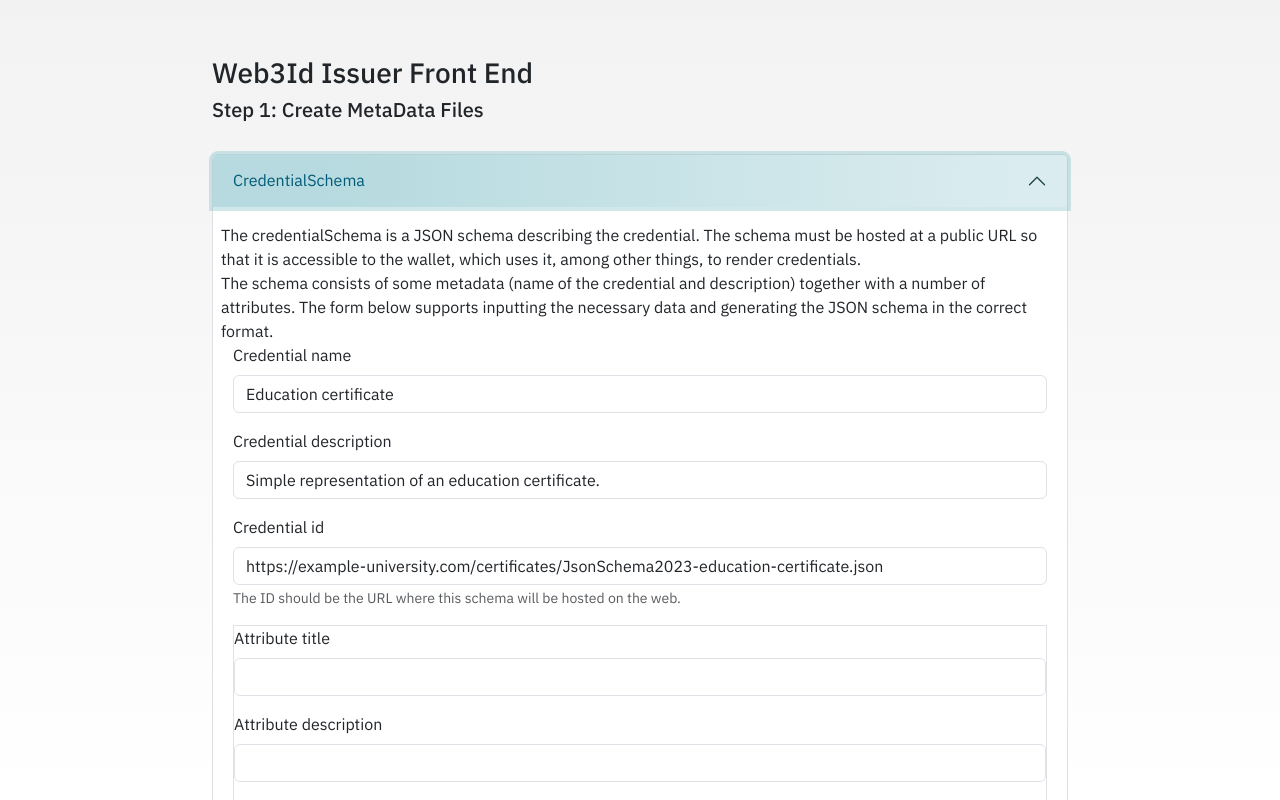
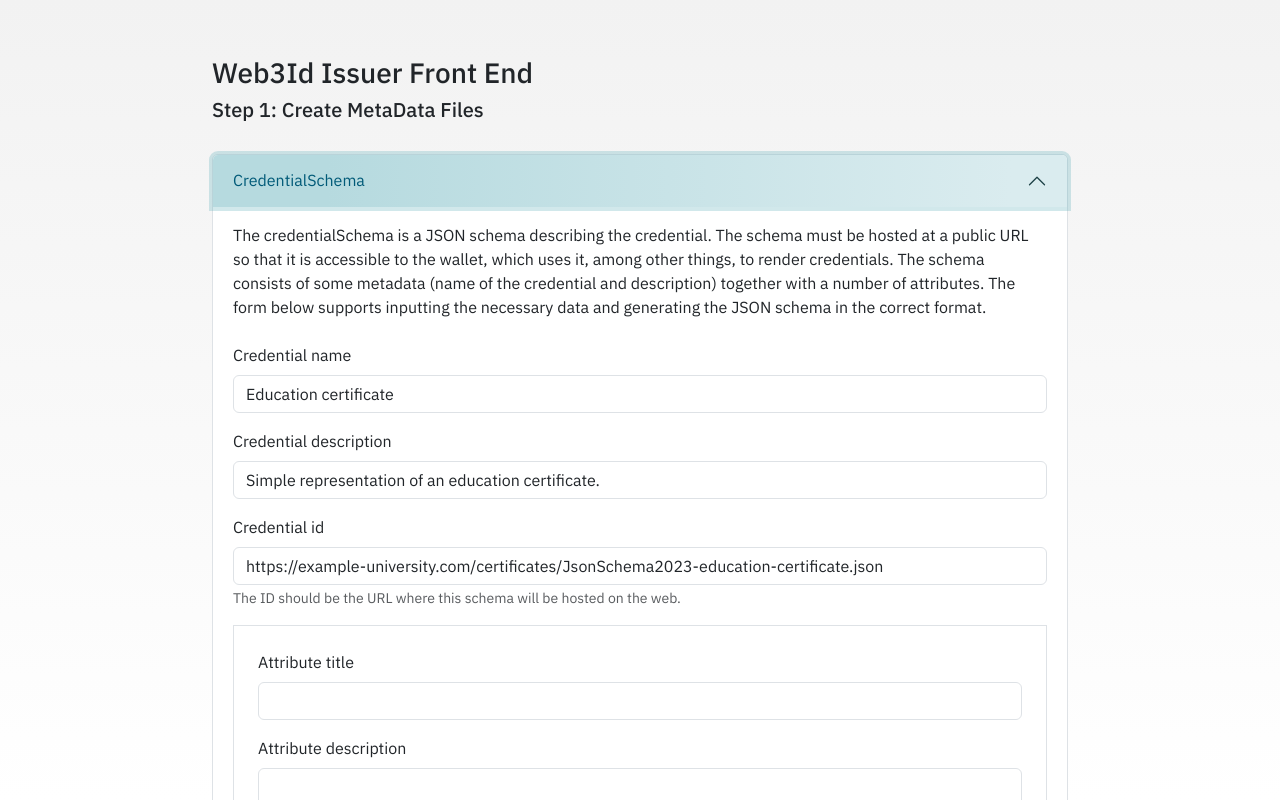
Before and after one commit to Concordium/concordium-web3id, a React app in the folder issuer-front-end/: page / in a window 1280 px wide. Both pictures are taken after a click on the button "CredentialSchema". Shown: the top 800 px of the page. Built offline with nearby package versions, Linux system fonts and the light colour scheme; what @concordium/react-components would draw is missing.

Commit message:
Improve styling

```diff
--- a/issuer-front-end/src/CreateSchemaAndMetadataFiles.tsx
+++ b/issuer-front-end/src/CreateSchemaAndMetadataFiles.tsx
@@ -6,7 +6,7 @@ import { useForm } from 'react-hook-form';
 
 import { saveAs } from 'file-saver';
 
-import { Accordion, Alert, Button, Form, Modal, Row } from 'react-bootstrap';
+import { Accordion, Alert, Button, Form, Modal } from 'react-bootstrap';
 import AccordionItem from 'react-bootstrap/esm/AccordionItem';
 import AccordionHeader from 'react-bootstrap/esm/AccordionHeader';
 import AccordionBody from 'react-bootstrap/esm/AccordionBody';
@@ -150,16 +150,13 @@ export default function CreateSchemaAndMetadataFiles() {
                 <AccordionItem eventKey="CredentialSchema">
                     <AccordionHeader>CredentialSchema</AccordionHeader>
                     <AccordionBody>
-                        <Row>
-                            The credentialSchema is a JSON schema describing the credential. The schema must be hosted
-                            at a public URL so that it is accessible to the wallet, which uses it, among other things,
-                            to render credentials.
-                        </Row>
-                        <Row>
-                            The schema consists of some metadata (name of the credential and description) together with
-                            a number of attributes. The form below supports inputting the necessary data and generating
-                            the JSON schema in the correct format.
-                        </Row>
+                        The credentialSchema is a JSON schema describing the credential. The schema must be hosted at a
+                        public URL so that it is accessible to the wallet, which uses it, among other things, to render
+                        credentials. The schema consists of some metadata (name of the credential and description)
+                        together with a number of attributes. The form below supports inputting the necessary data and
+                        generating the JSON schema in the correct format.
+                        <br />
+                        <br />
                         <Form>
                             <Form.Group className="mb-3">
                                 <Form.Label>Credential name</Form.Label>
@@ -205,7 +202,8 @@ export default function CreateSchemaAndMetadataFiles() {
                                     The ID should be the URL where this schema will be hosted on the web.
                                 </Form.Text>
                             </Form.Group>
-                            <Form className="border">
+
+                            <Form className="border p-4">
                                 <Form.Group className="mb-3">
                                     <Form.Label>Attribute title</Form.Label>
                                     <Form.Control {...attributeForm.register('title', { required: true })} />
@@ -238,7 +236,7 @@ export default function CreateSchemaAndMetadataFiles() {
                                         <option value="date-time">Date-time</option>
                                     </Form.Select>
                                 </Form.Group>
-
+                                <br />
                                 <Form.Group className="mb-3">
                                     <Form.Check
                                         type="checkbox"
@@ -247,6 +245,7 @@ export default function CreateSchemaAndMetadataFiles() {
                                         {...attributeForm.register('required')}
                                     />
                                 </Form.Group>
+
                                 <Button
                                     variant="primary"
                                     type="button"
@@ -302,6 +301,8 @@ export default function CreateSchemaAndMetadataFiles() {
                         </Form>
                         {attributes.length !== 0 && (
                             <>
+                                <br />
+                                <br />
                                 <div>
                                     <div>
                                         You have added the following <strong>attributes</strong>:
@@ -310,7 +311,6 @@ export default function CreateSchemaAndMetadataFiles() {
                                         <pre>{JSON.stringify(attributes, null, 2)}</pre>
                                     </div>
                                 </div>
-                                <br />
                                 <br />
                                 <div>
                                     {credentialSchema.properties.credentialSubject.properties.attributes.required
@@ -329,6 +329,8 @@ export default function CreateSchemaAndMetadataFiles() {
                                         </>
                                     )}
                                 </div>
+                                <br />
+                                <br />
                             </>
                         )}
                         {showCredentialSchema && (
@@ -430,7 +432,11 @@ export default function CreateSchemaAndMetadataFiles() {
                             </Button>
                         </Form>
                         {showCredentialMetadata && (
-                            <pre className="largeText">{JSON.stringify(credentialMetadata, null, 2)}</pre>
+                            <>
+                                <br />
+                                <br />
+                                <pre className="largeText">{JSON.stringify(credentialMetadata, null, 2)}</pre>
+                            </>
                         )}
                     </AccordionBody>
                 </AccordionItem>
@@ -513,7 +519,11 @@ export default function CreateSchemaAndMetadataFiles() {
                             </Button>
                         </Form>
                         {showIssuerMetadata && (
-                            <pre className="largeText">{JSON.stringify(issuerMetadata, null, 2)}</pre>
+                            <>
+                                <br />
+                                <br />
+                                <pre className="largeText">{JSON.stringify(issuerMetadata, null, 2)}</pre>
+                            </>
                         )}
                     </AccordionBody>
                 </AccordionItem>
--- a/issuer-front-end/src/DeployCredentialContract.tsx
+++ b/issuer-front-end/src/DeployCredentialContract.tsx
@@ -16,7 +16,6 @@ import { REFRESH_INTERVAL_IN_MILLI_SECONDS } from './constants';
 async function addRevokationKey(
     revocationKeys: string[],
     setRevocationKeys: (value: string[]) => void,
-    //  setRevoationKeyInput: (value: string) => void,
     newRevocationKey: string | undefined
 ) {
     if (newRevocationKey === undefined) {
@@ -30,7 +29,6 @@ async function addRevokationKey(
     }
     if (newRevocationKey) {
         setRevocationKeys([...revocationKeys, newRevocationKey]);
-        //  setRevoationKeyInput('');
     }
 }
 
@@ -47,7 +45,6 @@ interface DeployContractFormInterface {
     credentialType: string;
 }
 
-// 'EC73BDE849ED13680F4CDB09C13D29D3E7B93ABDED30F19705C1D8F01AB79C74'
 interface RevocationKeyInterface {
     revokationKey: string;
 }
@@ -184,16 +181,10 @@ export default function DeployCredentialContract(props: ConnectionProps) {
                     <Form.Text />
                 </Form.Group>
 
-                <Form className="border">
+                <Form className="border p-4">
                     <Form.Group className="mb-3">
                         <Form.Label>Revocation keys (optional)</Form.Label>
                         <Form.Control {...attributes.register('revokationKey', { required: true })} />
-                        {/* {attributes.formState.errors.revokationKey && (
-                            <Alert key="info" variant="info">
-                                {' '}
-                                Issuer metadata URL is required{' '}
-                            </Alert>
-                        )} */}
                         <Form.Text>
                             The keys inserted here can revoke any credential that the issuer issues. You can leave this
                             an empty array if you don&apos;t want to grant such permissions to special revocation keys.
@@ -228,7 +219,7 @@ export default function DeployCredentialContract(props: ConnectionProps) {
                         Clear Revocation Keys
                     </Button>
                 </Form>
-                <Row />
+                <br />
 
                 <Button
                     variant="primary"
@@ -257,7 +248,12 @@ export default function DeployCredentialContract(props: ConnectionProps) {
                     Create New Issuer
                 </Button>
             </Form>
-            {revocationKeys.length !== 0 && <pre className="largeText">{JSON.stringify(revocationKeys, null, 2)}</pre>}
+            {revocationKeys.length !== 0 && (
+                <>
+                    <br />
+                    <pre className="largeText">{JSON.stringify(revocationKeys, null, 2)}</pre>
+                </>
+            )}
             {smartContractIndexError !== '' && (
                 <div className="alert alert-danger" role="alert">
                     Error: {smartContractIndexError}.
@@ -283,7 +279,7 @@ export default function DeployCredentialContract(props: ConnectionProps) {
                     </a>
                 </div>
             )}
-            <Row />
+            <br />
             {waitingForTransactionToFinialize === true && (
                 <div className="d-flex justify-content-center">
                     <TailSpin
```
